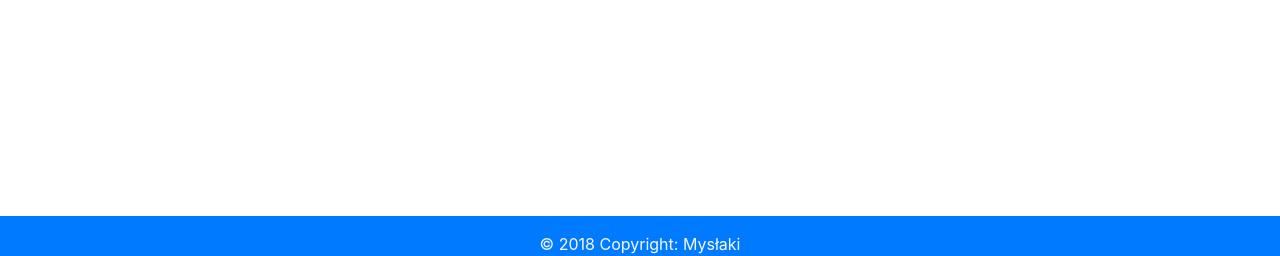
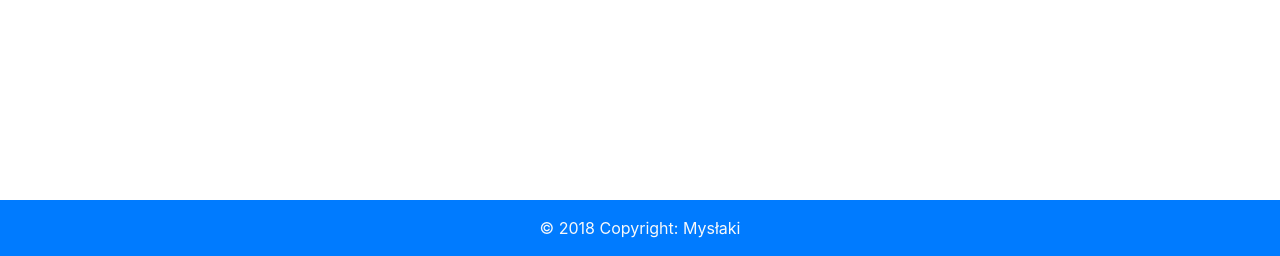
Before and after one commit to myslak71/contact-mail, a Django app: page / in a window 1280 px wide. Shown: the part 544-800 px from the top of the page. Run offline with Django 3.2, Linux system fonts and the light colour scheme; data that the repository does not hold is empty; some libraries are stand-ins or nearby versions.

Commit message:
newproblems solved

```diff
--- a/contact_mail/static/contact_mail/style.css
+++ b/contact_mail/static/contact_mail/style.css
@@ -146,9 +146,8 @@ body {
 }
 
 .footer {
-    height: 5%;
-    /*padding: 0px;*/
-    padding-bottom: 30px;
+    height: 7%;
+
 }
 
 textarea {
--- a/contact_mail/templates/contact_mail/base.html
+++ b/contact_mail/templates/contact_mail/base.html
@@ -25,10 +25,12 @@
 
 </head>
 <body>
+<div class="container">
+    {% include 'contact_mail/navbar.html' %}
 
-    {% include 'contact_mail/navbar.html' %}
     {% block content %}
     {% endblock %}
 {% include 'contact_mail/footer.html' %}
+</div>
 </body>
 </html>
```
